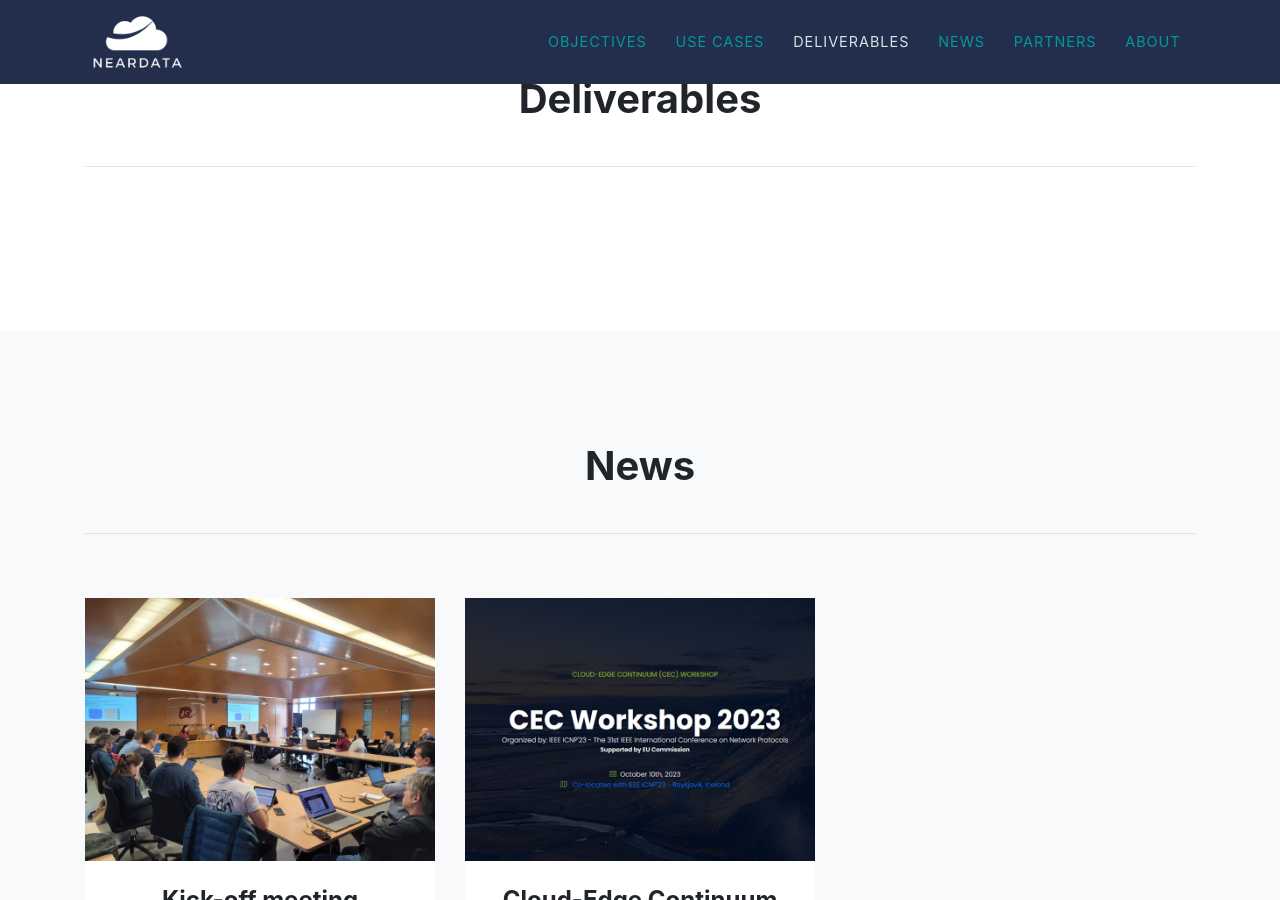
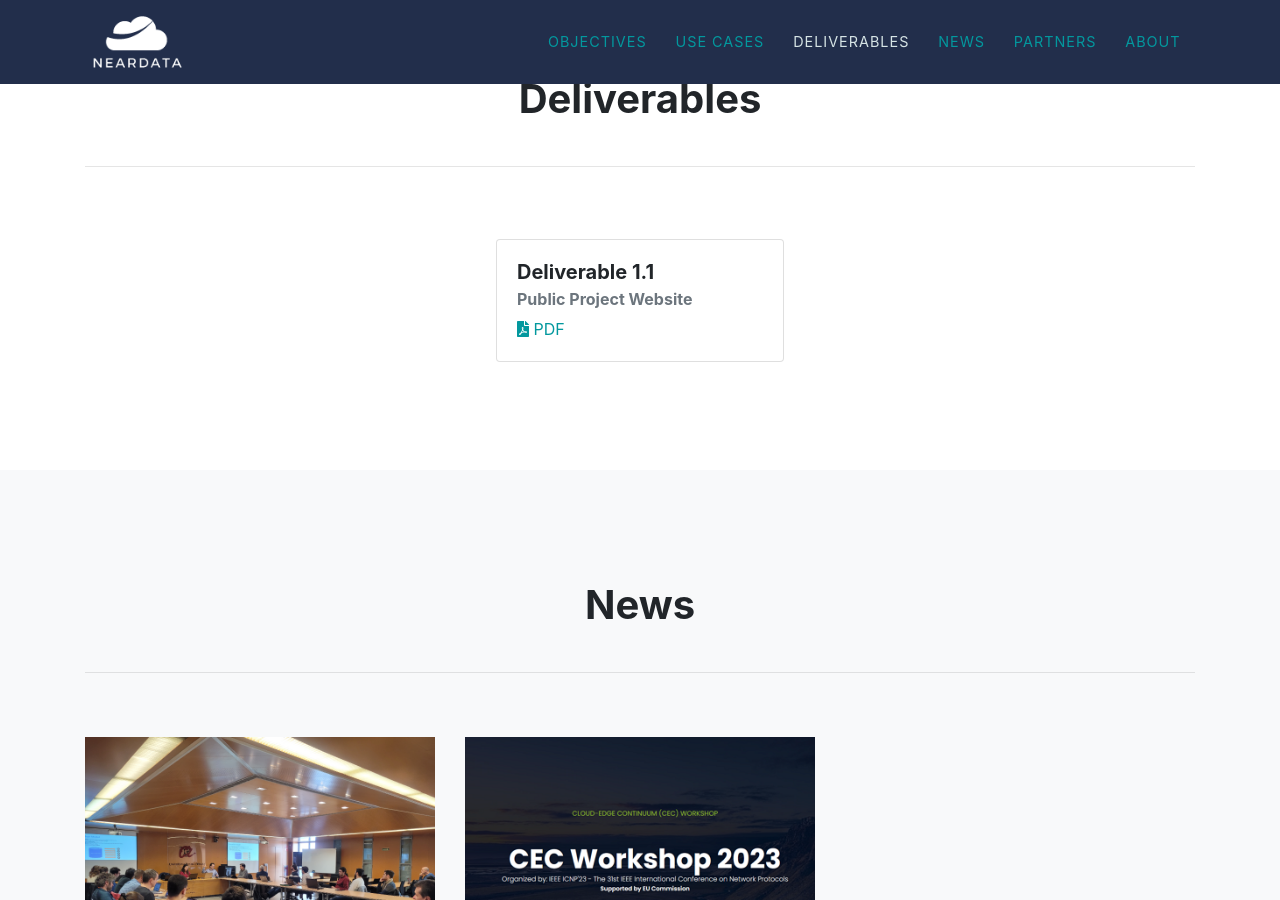
Before and after one commit to neardata-eu/neardata-eu.github.io, a Jekyll site: the page built from index.md, in a window 1280 px wide and 900 px high, scrolled down 3338 px. Built offline with Jekyll 4.4.1, drawn with Linux system fonts in a browser that asks for light colours; some web fonts are replaced; some of the changed lines change nothing that is shown.

Commit message:
add deliverables

```diff
--- a/_data/sitetext.yml
+++ b/_data/sitetext.yml
@@ -61,13 +61,11 @@ use_cases:
 
 deliverables:
   title: Deliverables
-  list:
+  deliverables:
     - title: Deliverable 1.1
       subtitle: Public Project Website
       file: ../assets/deliverables/NEARDATA_D1.1_Public.pdf
-    - title: Deliverable 1.3
-      subtitle: Data Management Plan
-      file: ../assets/deliverables/NEARDATA_D1.3_Public.pdf
+
 
 
 news:
```
